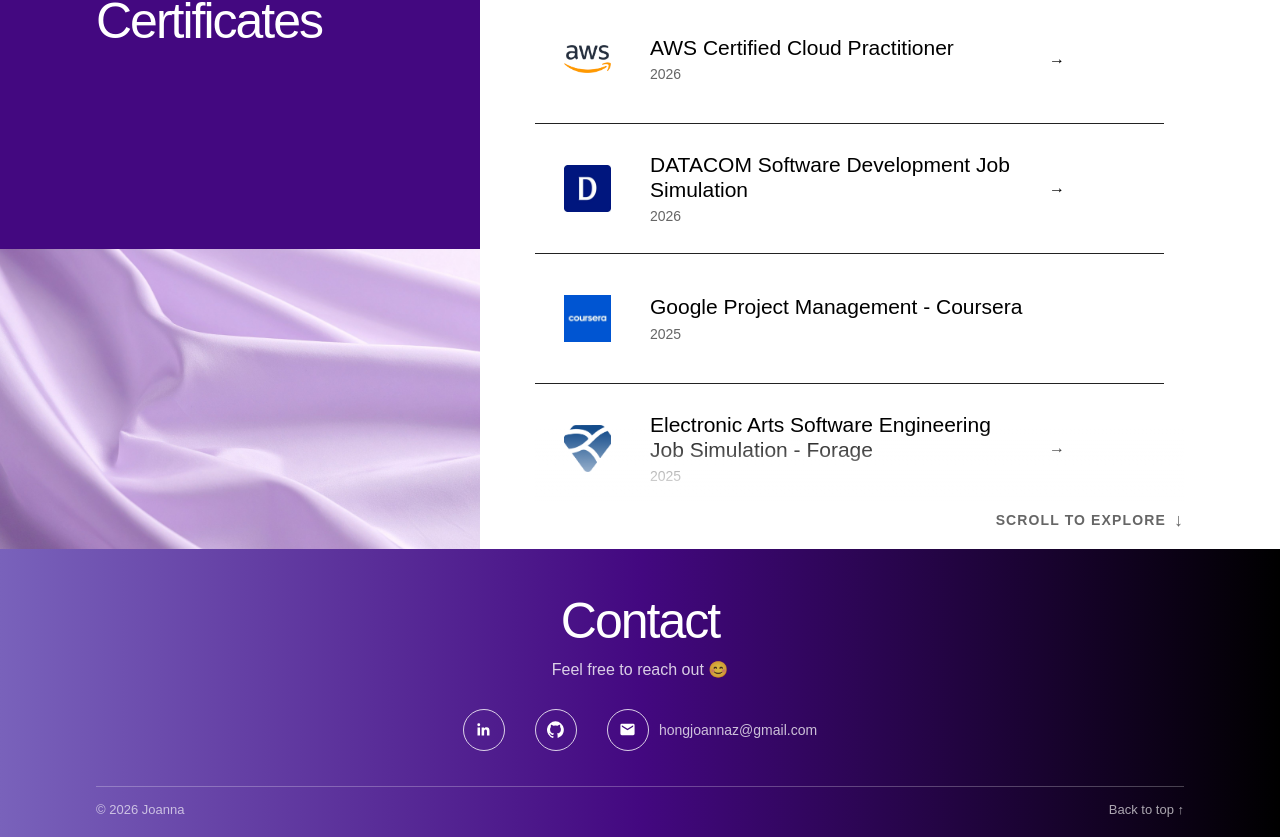
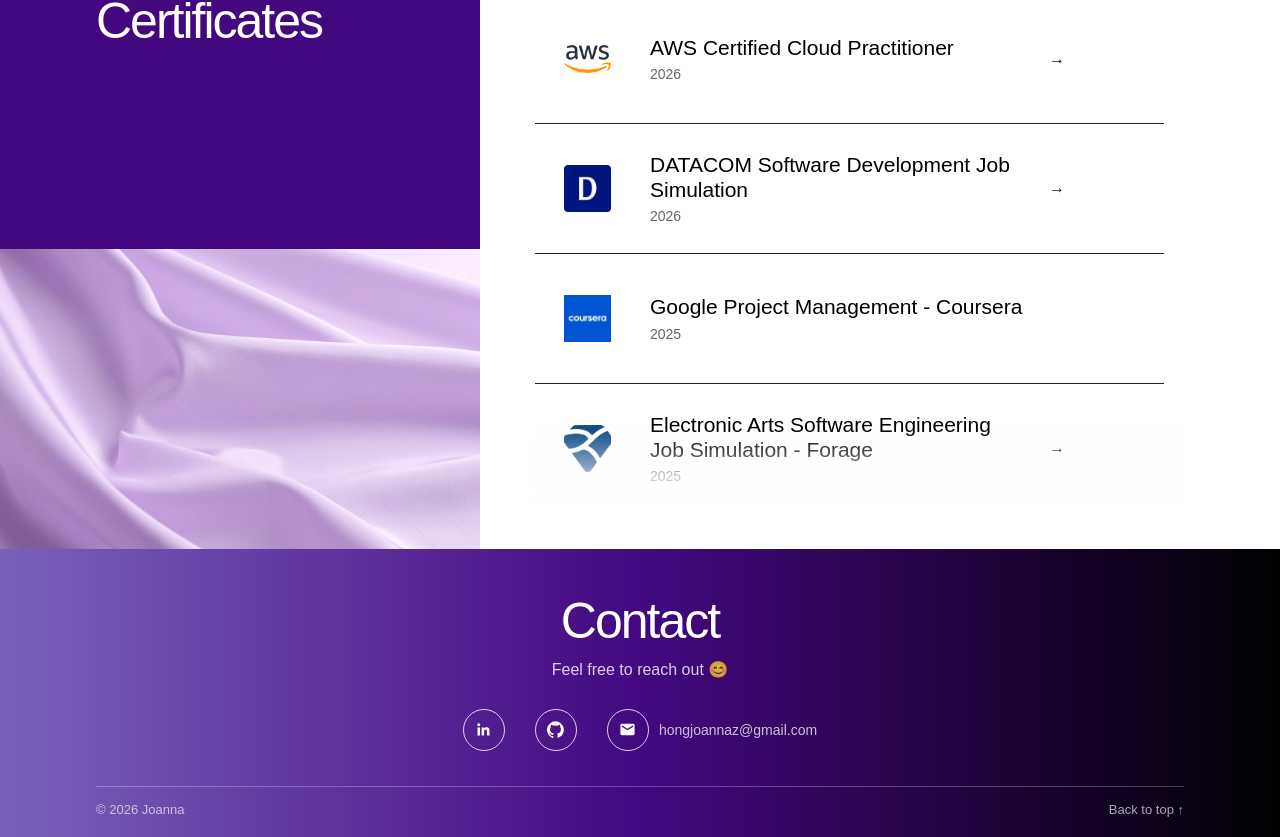
Before and after one commit to hg-joanna/portfolio, a Next.js app: page / in a window 1280 px wide. Shown: the part 3955-4792 px from the top of the page. Built offline with nearby package versions, Linux system fonts and the light colour scheme.

Commit message:
remove scroll indicator for certificates

```diff
--- a/app/globals.css
+++ b/app/globals.css
@@ -2186,43 +2186,6 @@
 
 
 /* =========================================================
-CERTIFICATE SCROLL INDICATOR
-========================================================= */
-
-.certificate-scroll-indicator {
-    position: absolute;
-
-    right: 96px;
-
-    bottom: 18px;
-
-    z-index: 4;
-
-    display: flex;
-
-    align-items: center;
-
-    gap: 8px;
-
-    color: #666;
-
-    font-size: 14px;
-
-    font-weight: 700;
-
-    letter-spacing: 0.08em;
-
-    text-transform: uppercase;
-
-    pointer-events: none;
-}
-
-.certificate-scroll-arrow {
-    font-size: 18px;
-}
-
-
-/* =========================================================
 FOOTER
 ========================================================= */
 
@@ -3746,14 +3709,6 @@
         font-size: 16px;
     }
 
-    /* Keep the scroll indicator aligned
-    with the certificate carousel margin */
-    .certificate-scroll-indicator {
-        right: var(--cert-margin);
-
-        font-size: 14px;
-    }
-
 
     /* =====================================================
     FOOTER
--- a/components/CertificateCarousel.jsx
+++ b/components/CertificateCarousel.jsx
@@ -92,21 +92,6 @@
 
             </div>
 
-
-            {/* SCROLL INDICATOR */}
-
-            <div className="certificate-scroll-indicator">
-
-                <span>
-                    Scroll to explore
-                </span>
-
-                <span className="certificate-scroll-arrow">
-                    ↓
-                </span>
-
-            </div>
-
         </div>
 
     );
```
